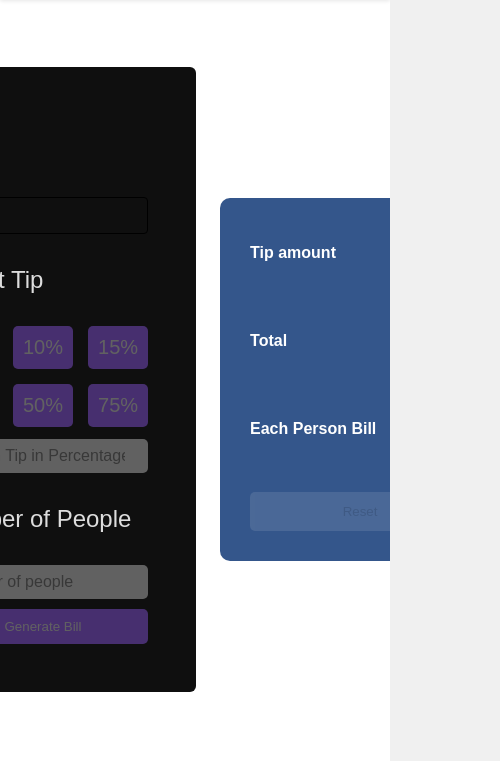
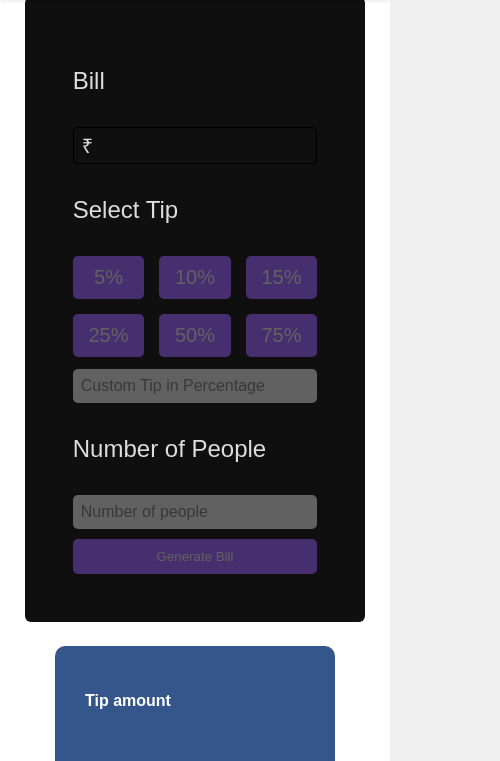
Before and after one commit to adarshbam/bill-spillter, a plain HTML site: page index.html in a window 390 px wide. Shown: the part 83-844 px from the top of the page, 500 px wide, since content can reach past the window. Drawn offline with Linux system fonts and the light colour scheme.

Commit message:
add responsive styling

```diff
--- a/style.css
+++ b/style.css
@@ -125,3 +125,9 @@ input:disabled {
   opacity: 0.4;
   cursor: not-allowed;
 }
+
+@media (width <= 640px) {
+  #bill-calculator {
+    flex-direction: column;
+  }
+}
```
